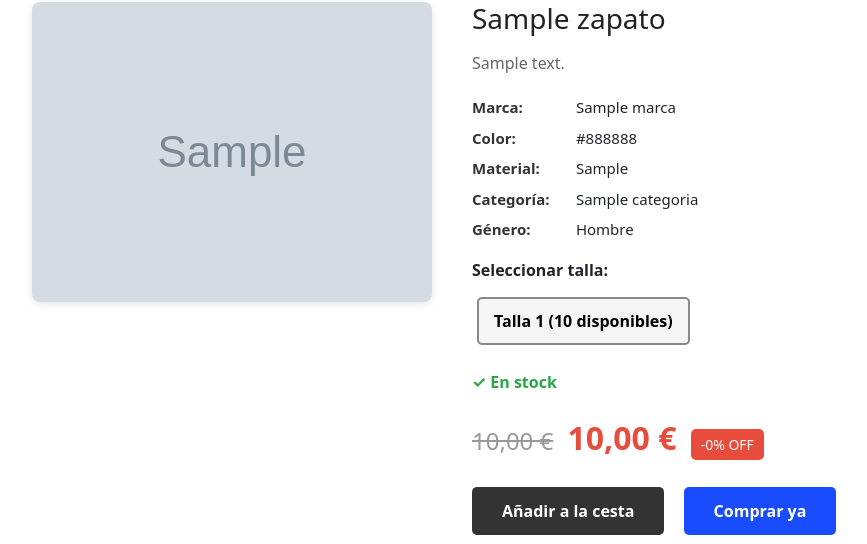
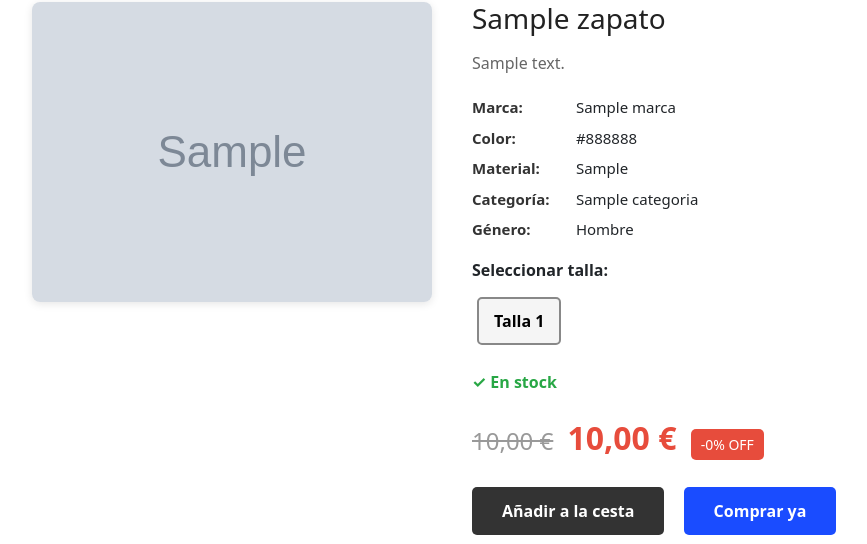
Before and after one commit to miniluz/tienda-calzados-marilo, a Django app: page /catalog/1/ in a window 1280 px wide. Shown: the part 146-690 px from the top of the page, without its empty margins (50-917 px from the left). Run offline with Django 5.2, Linux system fonts and the light colour scheme; tables that the repository leaves empty hold one stand-in row (values such as "Sample post"); grey boxes marked "Sample" are stand-in pictures; parts of the project's set-up code (start-up, migrations or seed data) failed here and were passed over.

Commit message:
refactor: :recycle: Simplify size button text in product detail view

```diff
--- a/catalog/templates/catalog/zapato_detail.html
+++ b/catalog/templates/catalog/zapato_detail.html
@@ -229,7 +229,7 @@
             <h5>Seleccionar talla:</h5>
             {% for talla_obj in zapato.tallas.all %}
                 <button data-talla="{{ talla_obj.talla }}" data-stock="{{ talla_obj.stock }}" {% if talla_obj.stock == 0 %}disabled{% endif %}>
-                    Talla {{ talla_obj.talla }} {% if talla_obj.stock > 0 %}({{ talla_obj.stock }} disponibles){% else %}(Agotada){% endif %}
+                    Talla {{ talla_obj.talla }}
                 </button>
             {% empty %}
                 <p class="text-muted">No hay tallas disponibles para este producto.</p>
```
